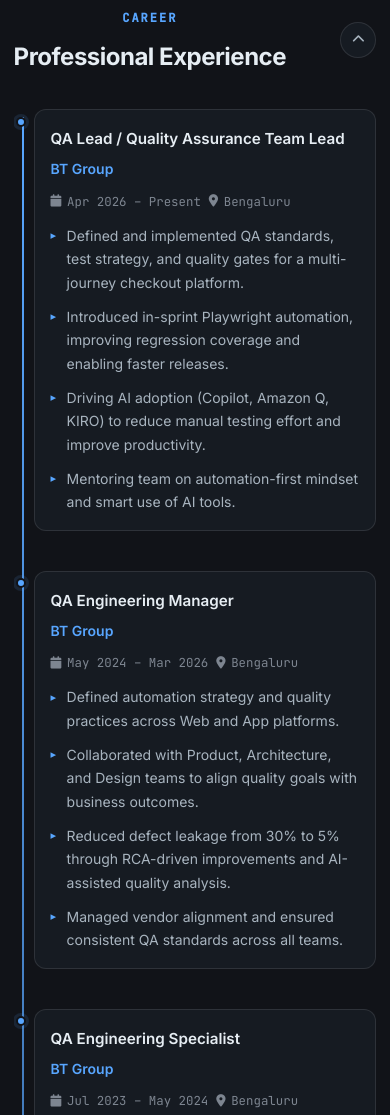
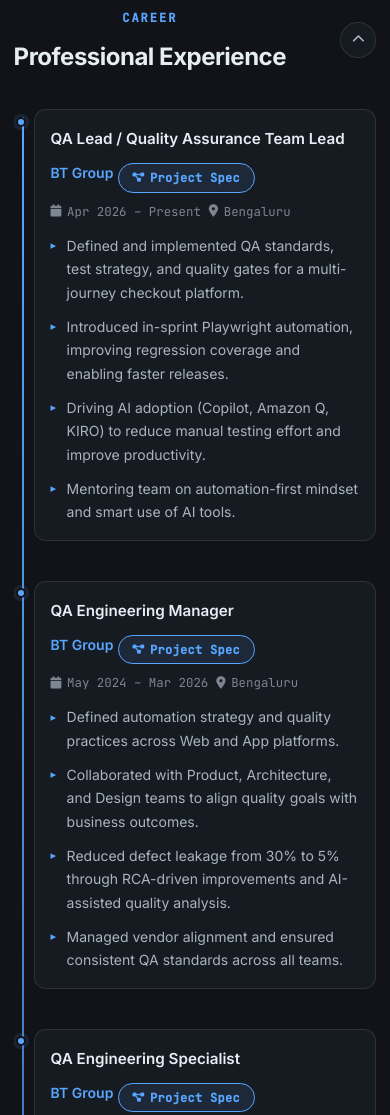
Before and after one commit to dashmation/subhrajyoti, a plain HTML site: page resume/index.html in a window 390 px wide. Shown: the part 5564-6679 px from the top of the page. Drawn offline with Linux system fonts and the light colour scheme.

Commit message:
fix: show project spec chip on mobile, improve tap target

```diff
--- a/resume/styles.css
+++ b/resume/styles.css
@@ -1416,11 +1416,20 @@ body.sidebar-expanded {
 body.proj-open { overflow: hidden; }
 
 /* ── Responsive ── */
+@media (max-width: 700px) {
+  .proj-chip {
+    display: inline-flex;
+    margin-left: 0;
+    margin-top: 0.5rem;
+    padding: 0.35rem 0.85rem;
+    font-size: 0.75rem;
+  }
+}
+
 @media (max-width: 600px) {
   .proj-card {
     padding: 1.25rem;
     max-height: 90vh;
   }
-  .proj-chip { display: none; }
   .proj-modal-title { font-size: 1rem; }
 }
```
